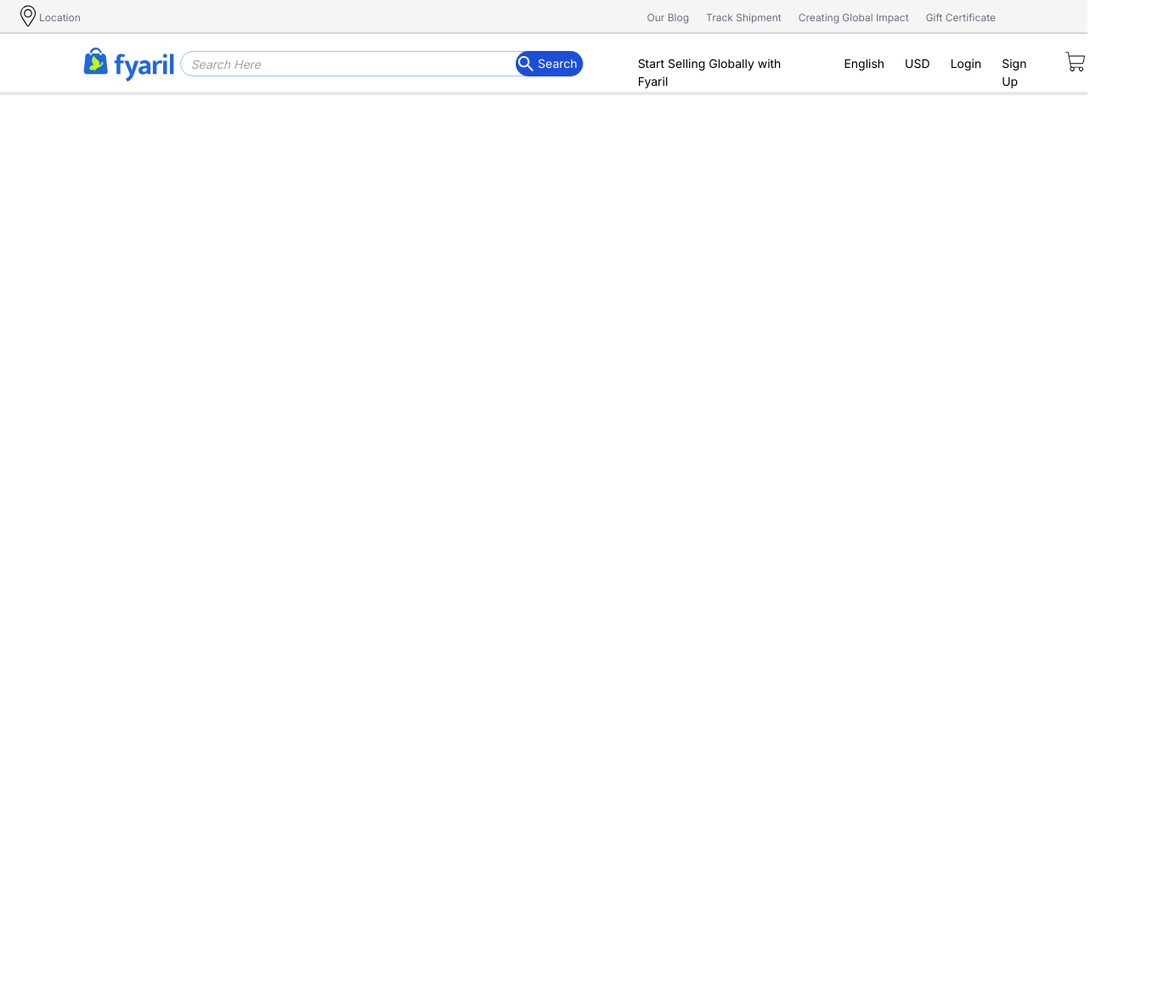
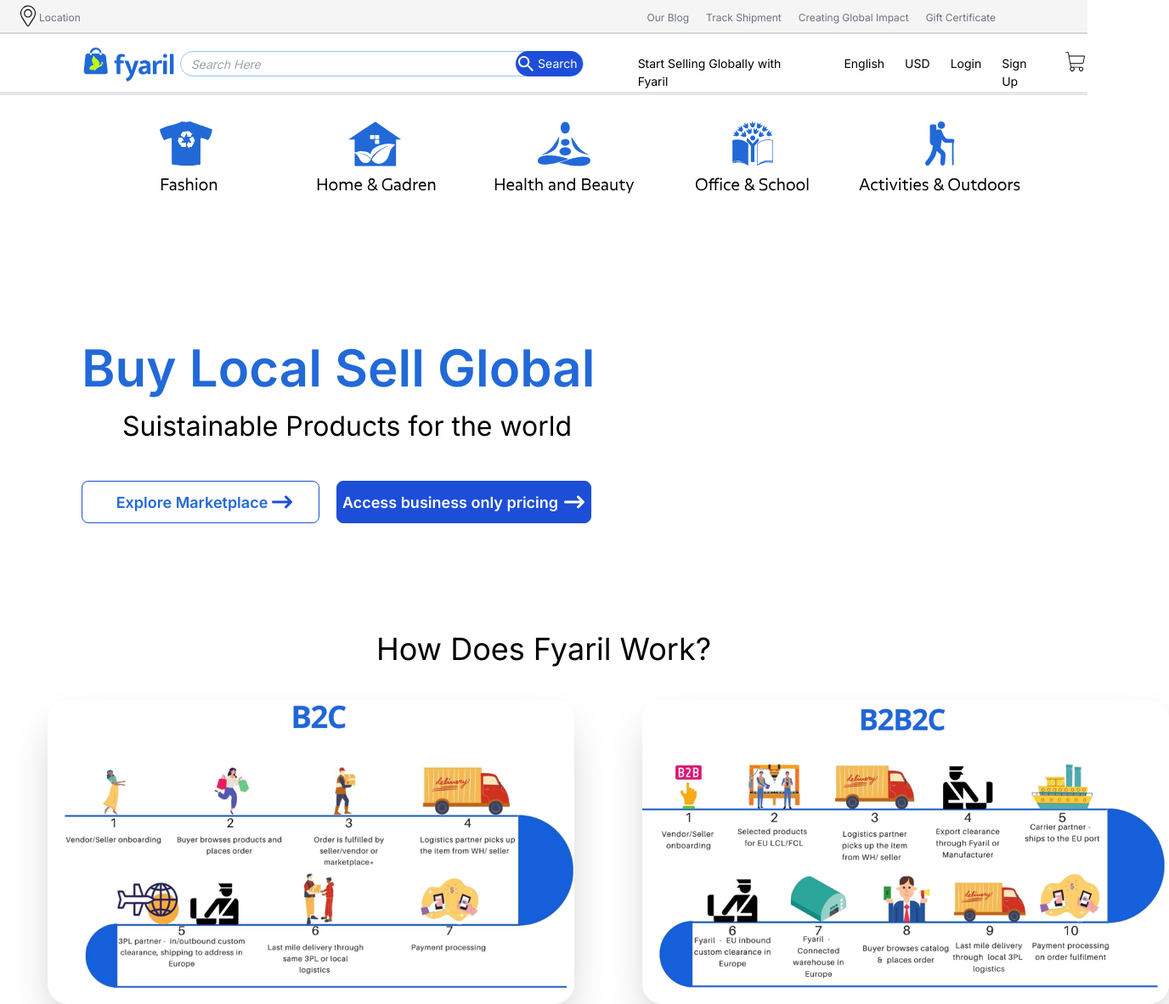
Before and after one commit to afdalmaulana/project_ui, a Next.js app: page / in a window 1280 px wide. Shown: the whole page at 85% size, 1376 px wide, since content can reach past the window. Before the commit the page ends 800 px from the top, so only its background shows below. Built offline with nearby package versions, Linux system fonts and the light colour scheme.

Commit message:
customize banner, add workFlow component

```diff
--- a/src/app/page.jsx
+++ b/src/app/page.jsx
@@ -1,6 +1,7 @@
 import Banner from "@/components/banner";
 import Navbar from "@/components/navbar";
 import SearchBar from "@/components/searchBar";
+import { WorkFlow } from "@/components/workFlow";
 
 import { FixturesMenu } from "@/fixtures/menu";
 
@@ -11,8 +12,9 @@
     <>
       <Navbar />
       <SearchBar />
-      {/* <FixturesMenu /> */}
-      {/* <Banner /> */}
+      <FixturesMenu />
+      <Banner />
+      <WorkFlow />
     </>
   );
 }
--- a/src/components/banner.jsx
+++ b/src/components/banner.jsx
@@ -1,27 +1,27 @@
 import { FaArrowRightLong } from "react-icons/fa6";
 export default function Banner() {
   return (
-    <div className="bg-cover w-full px-[6rem] py-[10rem] ">
-      <div className="text-[#2269D8] text-[80px] font-semibold">
+    <div className="bg-cover w-full px-[1rem] tablet:px-[6rem] desktop:px-[6rem] py-[8rem] ">
+      <div className="text-[#2269D8] text-[28px] tablet:text-[42px] desktop:text-[60px] font-semibold">
         Buy Local Sell Global
       </div>
-      <div className="ml-12 text-[40px]">
+      <div className="ml-5 desktop:ml-12 text-[14px] tablet:text-[20px] desktop:text-[32px]">
         Suistainable Products for the world
       </div>
       <div className="flex">
         <div className="relative">
-          <button className="text-[#2269D8] text-[23px] border rounded-xl w-[357px] mt-[5.5rem] h-[65px] border-blue-700">
+          <button className="text-[#2269D8] mt-5 text-[10px] border rounded-lg w-[130px] h-[25px] tablet:w-[190px] tablet:py-2 tablet:h-[40px] tablet:text-[14px] tablet:mt-10  border-blue-700 pr-5 desktop:w-[280px] desktop:h-[50px] desktop:text-[18px] desktop:font-semibold ">
             Explore Marketplace
           </button>
+          <FaArrowRightLong className="absolute text-blue-700 text-md top-[24px] left-[110px] tablet:top-[53px] tablet:left-[161px] desktop:left-[224px] desktop:font-semibold desktop:text-2xl" />
         </div>
         <div className="relative">
-          <button className="bg-blue-700 ml-[1rem] w-[410px] h-[65px] text-[23px] text-white rounded-xl mt-[5.5rem] pr-10">
+          <button className="bg-blue-700 mt-5 text-white text-[10px] border rounded-lg w-[170px] h-[25px] border-blue-700 pr-3 ml-1 tablet:w-[230px] tablet:py-2 tablet:h-[40px] tablet:text-[14px] tablet:mt-10 desktop:ml-5 desktop:w-[300px] desktop:h-[50px] desktop:text-[18px] desktop:font-semibold desktop:pr-8">
             Access business only pricing
           </button>
+          <FaArrowRightLong className="absolute text-white text-sm top-[26px] left-[155px] tablet:top-[53px] tablet:left-[211px] desktop:left-[288px] desktop:font-semibold desktop:text-2xl " />
         </div>
       </div>
-      <FaArrowRightLong className="absolute text-blue-700 text-2xl top-[741px] left-[400px]" />
-      <FaArrowRightLong className="absolute text-white text-2xl top-[741px] left-[833px]" />
     </div>
   );
 }
--- a/src/components/menu.jsx
+++ b/src/components/menu.jsx
@@ -6,7 +6,7 @@
 import Image from "next/image";
 export default function Menu() {
   return (
-    <div className="border-b-4 w-full flex justify-between px-[7rem] h-[10rem] ">
+    <div className="w-full flex flex-wrap desktop:flex-nowrap justify-between px-[1rem] desktop:px-[7rem] ">
       <Image
         src={fashion}
         alt="fashion"
@@ -58,8 +58,8 @@
  * @return {JSX.Element}
  *
  */
-Menu.Item = ({ name, children, className, ...rest }) => {
-  const baseClass = clsx("hover:bg-green-300", className);
+Menu.Item = function MenuItem({ name, children, className, ...rest }) {
+  const baseClass = clsx("text-[12px]", className);
   return (
     <div className={baseClass} {...rest}>
       {children}
--- /dev/null
+++ b/src/components/workFlow.jsx
@@ -0,0 +1,20 @@
+import b2c from "../../public/b2c.svg";
+import b2b2c from "../../public/b2b2c.svg";
+import Image from "next/image";
+
+export const WorkFlow = () => {
+  return (
+    <div className="w-full text-center px-14 ">
+      <div className="text-xl tablet:text-2xl desktop:text-4xl">
+        How Does Fyaril Work?
+      </div>
+      <div className="flex flex-wrap desktop:flex-nowrap gap-[5rem] mt-10">
+        {/* <div className="bg-green-500 w-[100%] desktop:w-[50%] rounded-3xl"> */}
+        <Image src={b2c} alt="b2c" className="rounded-3xl shadow-2xl" />
+        <Image src={b2b2c} alt="b2b2c" className="rounded-3xl shadow-2xl" />
+        {/* </div> */}
+        {/* <div className="bg-blue-500 w-[100%] desktop:w-[50%] h-[400px] rounded-3xl"></div> */}
+      </div>
+    </div>
+  );
+};
```
Also changed, not shown: public/b2b2c.svg (added), public/b2c.svg (added).
